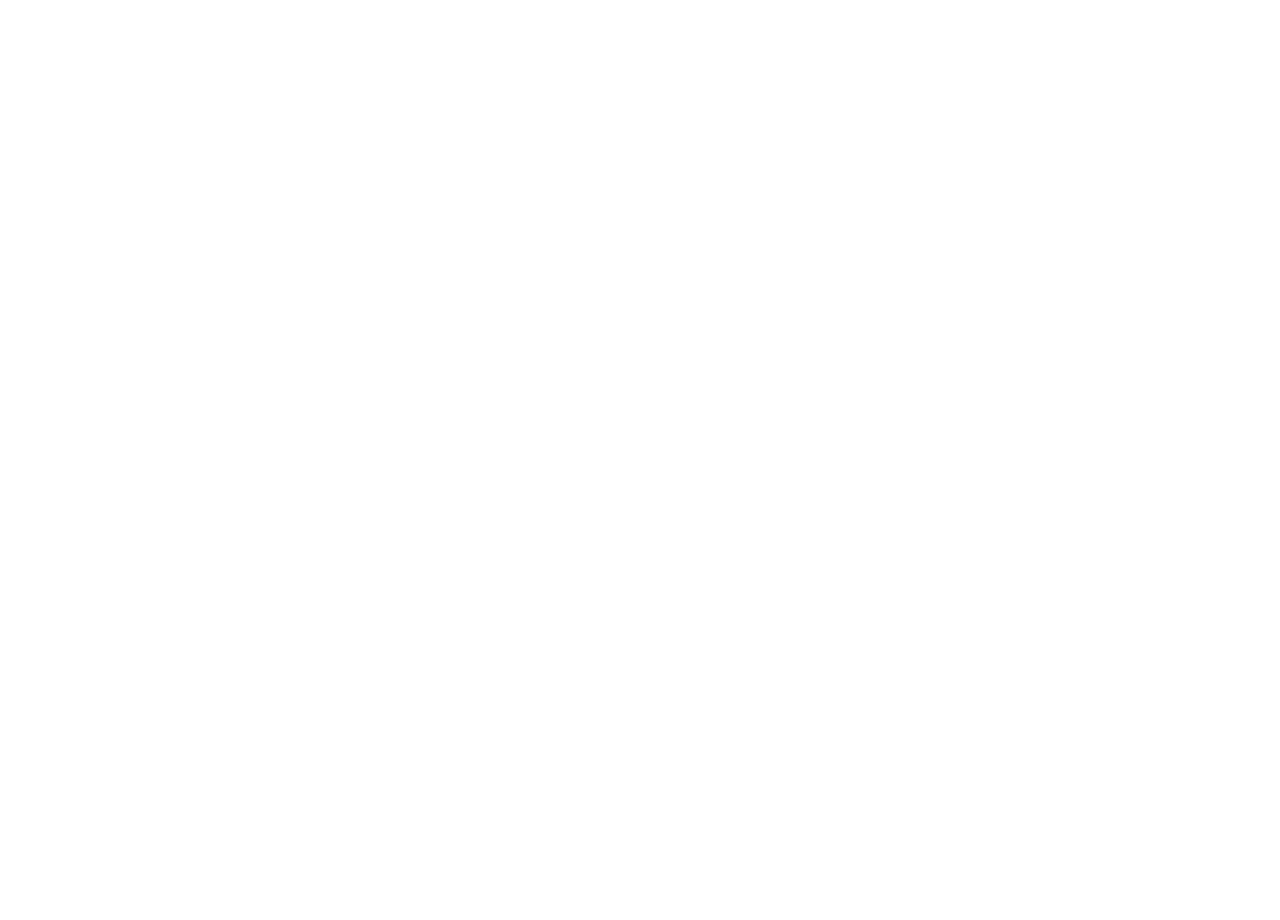
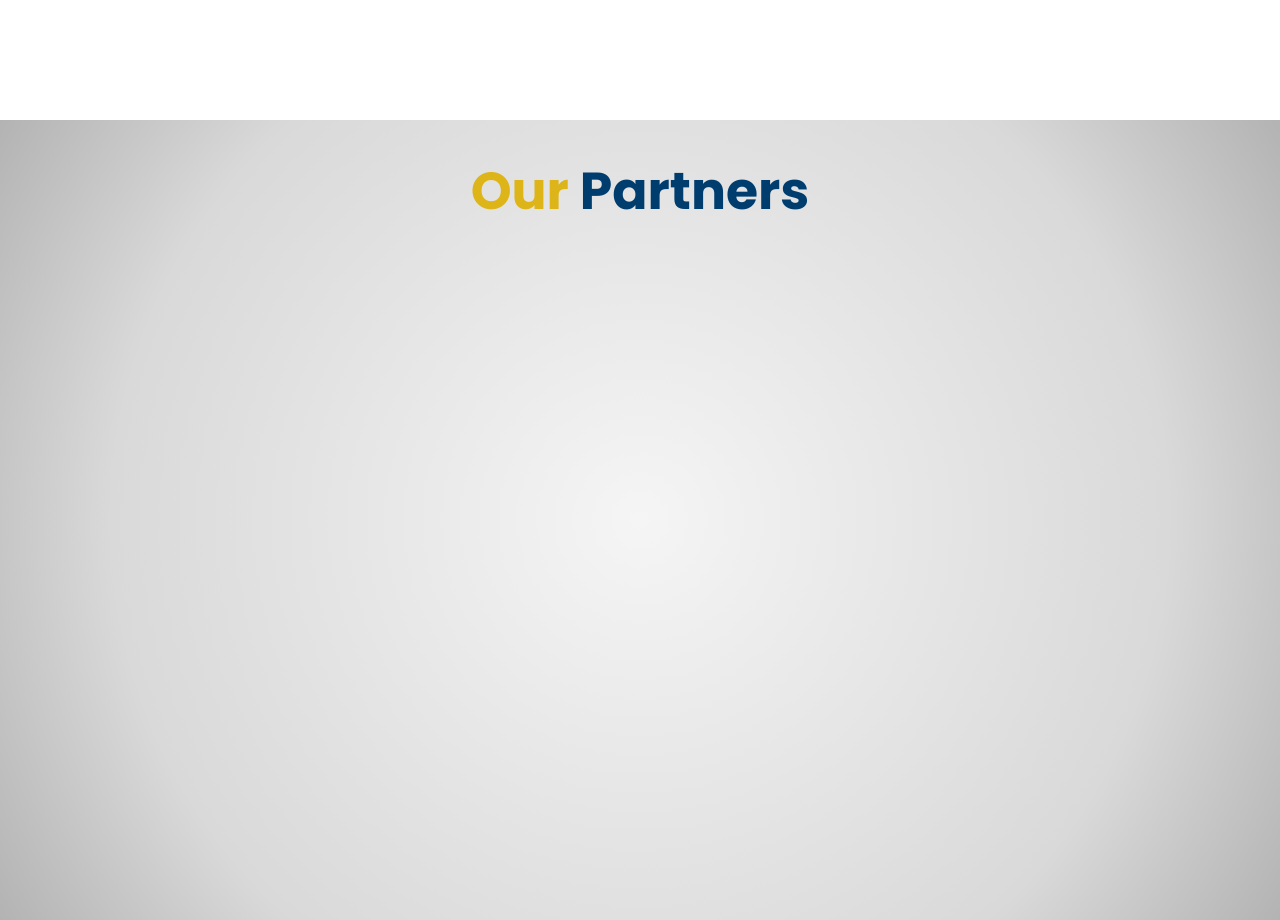
Before and after one commit to dlsu-lscs/dlsu-lscs-website, a Next.js app: page /about-us in a window 1280 px wide. Shown: the part 680-1600 px from the top of the page. Before the commit the page ends 800 px from the top, so only its background shows below. Built offline with nearby package versions, Linux system fonts and the light colour scheme.

Commit message:
feat: added a gray gradient background for partners view

```diff
--- a/src/app/about-us/page.tsx
+++ b/src/app/about-us/page.tsx
@@ -1,9 +1,11 @@
+import PartnersView from '@/features/about-us/containers/partners-view';
 import About from '@/features/about-us/section/about';
 
 export default function AboutUs() {
   return (
     <>
       <About />
+      <PartnersView />
     </>
   );
 }
--- /dev/null
+++ b/src/features/about-us/containers/partners-view.tsx
@@ -0,0 +1,14 @@
+export default function PartnersView() {
+  return (
+    <>
+      <div className="flex min-h-screen min-w-screen justify-center px-4 py-8 bg-[radial-gradient(circle_at_center,_#f5f5f5_0%,_#d9d9d9_70%,_#b3b3b3_100%)]">
+        <div>
+          <h1 className="text-[#003D6F] text-[52px] font-bold">
+            <span className="text-[#DDB518]">Our</span> Partners
+          </h1>
+        </div>
+        <main></main>
+      </div>
+    </>
+  );
+}
```
